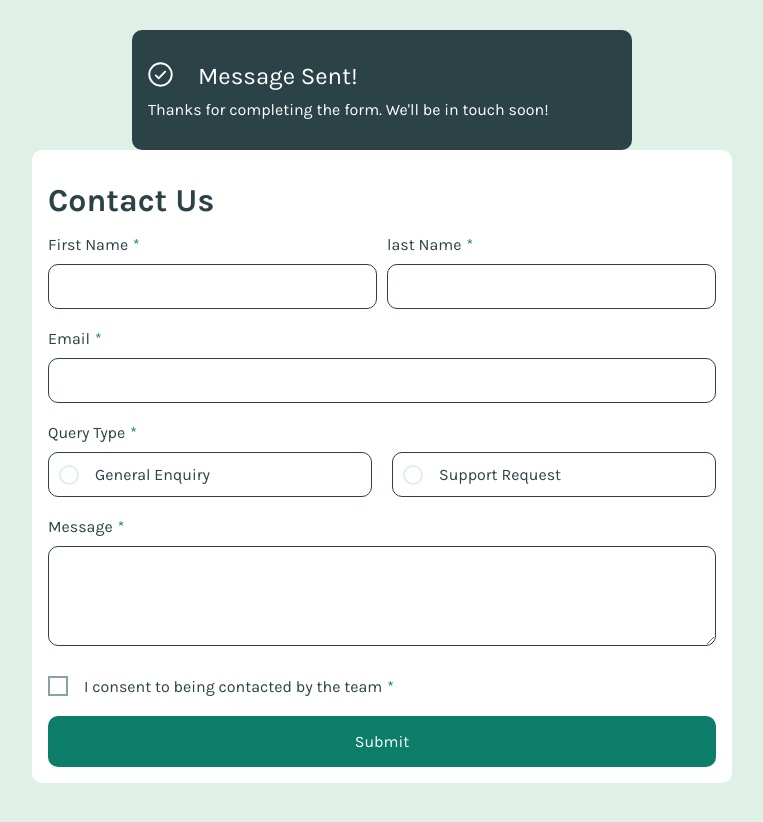
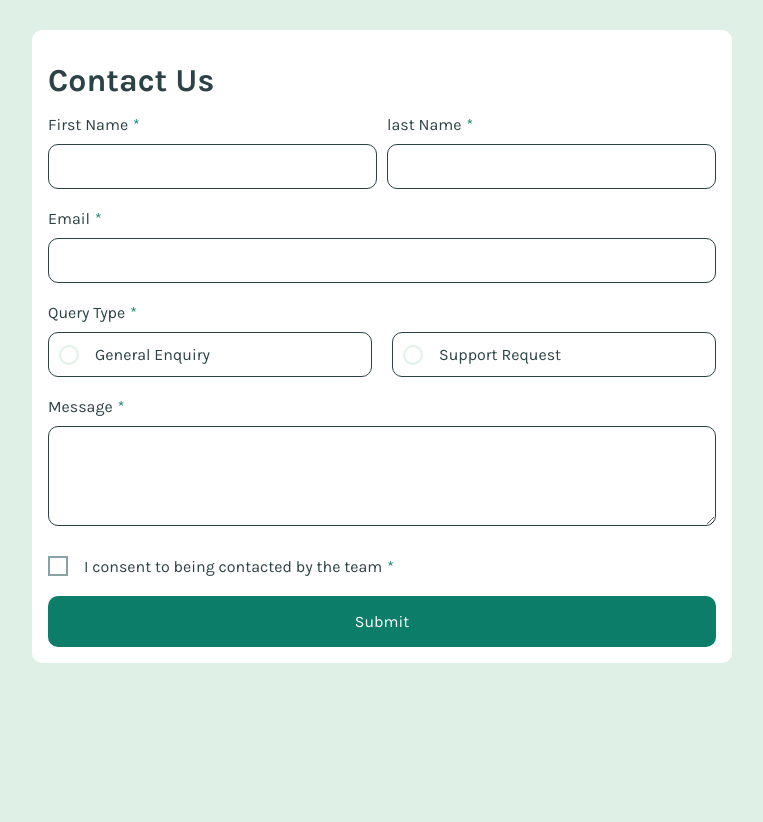
Before and after one commit to Edu209C/Contact-form, a plain HTML site: page index.html in a window 1280 px wide. Shown: the whole page, without its empty margins (258-1021 px from the left). Drawn offline with Linux system fonts and the light colour scheme.

Commit message:
version mejorada

```diff
--- a/css/estilos.css
+++ b/css/estilos.css
@@ -209,7 +209,7 @@ body{
 	max-width: 365px;
 	margin: 0 auto;
 	height: 100px;
-	display: flex;
+	display: none;
 	flex-direction: column;
 	align-items: space-around;
 	justify-content: center;
@@ -297,7 +297,6 @@ body{
 		height: 120px;
 		gap: 10px;
 	}
-	.mensaje-confirmacion-activo{display: flex;}
 
 	.mensaje-confirmacion__message-sent{
 		font-size: 1.5rem;
```
Also changed, not shown: javascript/formulario.js (+9 -11 lines).
